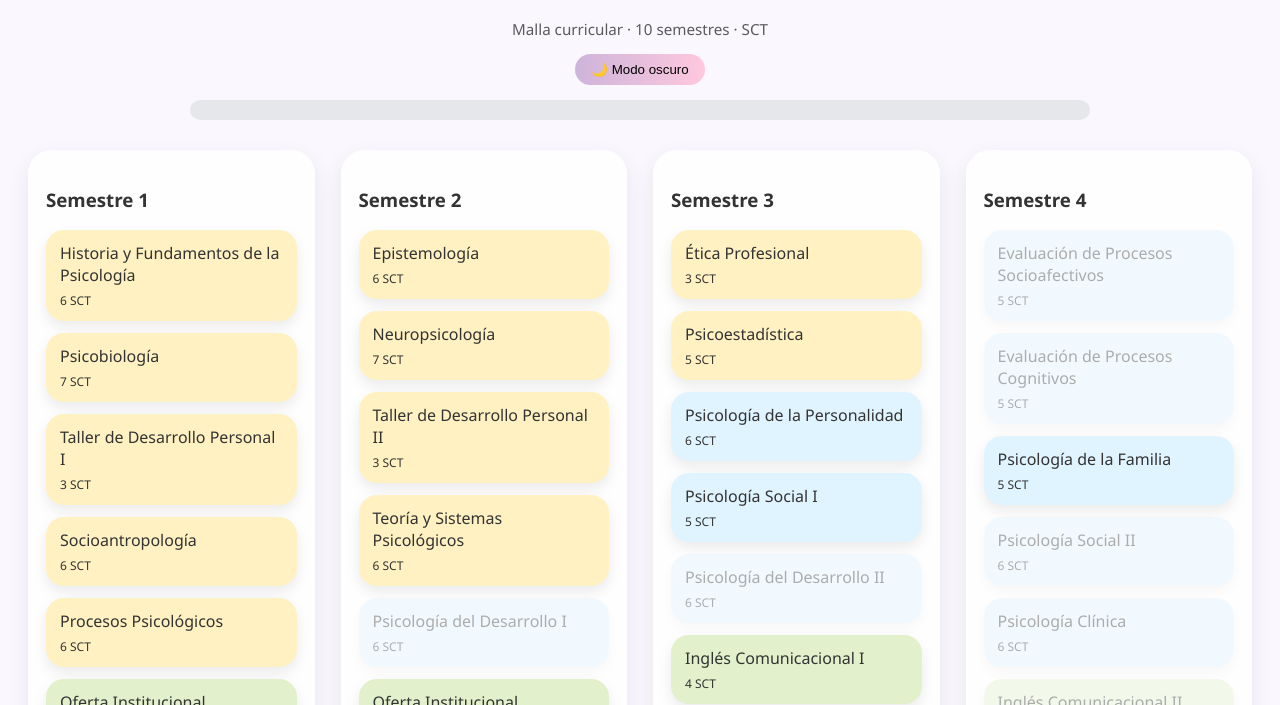
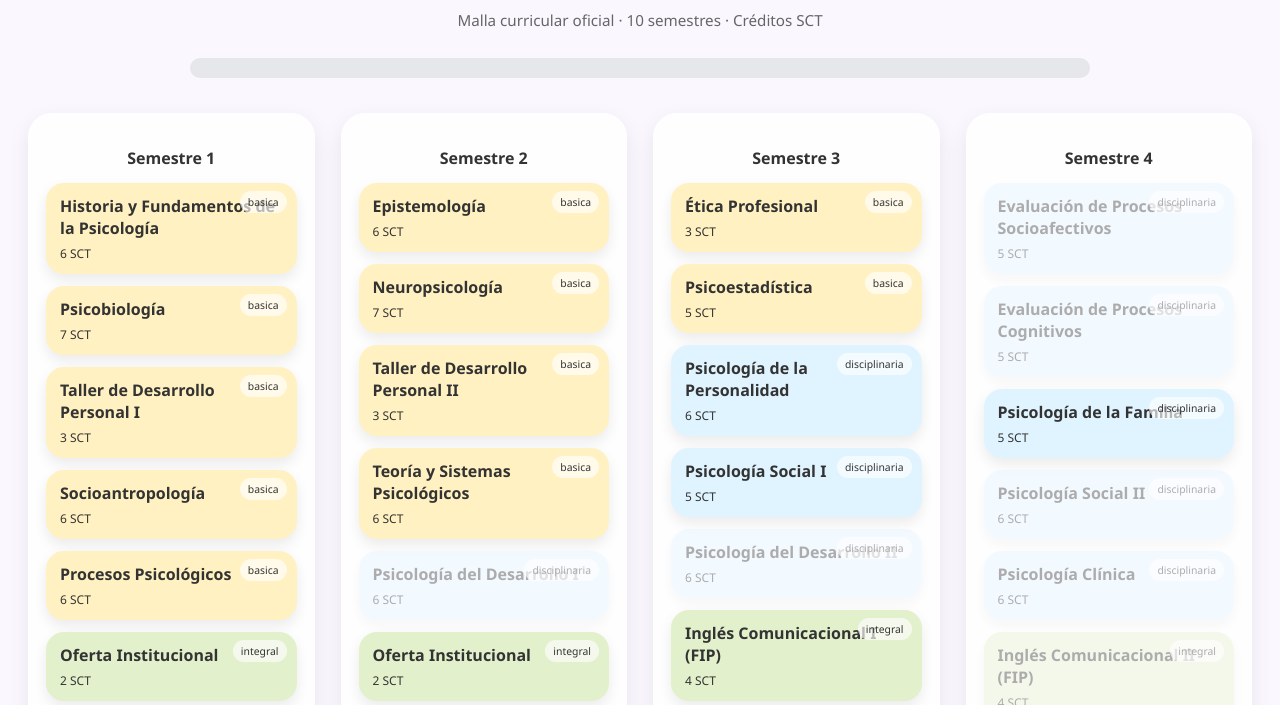
Before and after one commit to bingus036/malla-curricular-psicologia-ubb, a plain HTML site: page index.html in a window 1280 px wide. Shown: the part 95-800 px from the top of the page. Drawn offline with Linux system fonts and the light colour scheme.

Commit message:
Update index.html

```diff
--- a/index.html
+++ b/index.html
@@ -1,239 +1,305 @@
 <!DOCTYPE html>
 <html lang="es">
 <head>
-<meta charset="UTF-8">
-<meta name="viewport" content="width=device-width, initial-scale=1.0">
-<title>Malla Psicología</title>
+  <meta charset="UTF-8" />
+  <meta name="viewport" content="width=device-width, initial-scale=1.0" />
+  <title>Malla Curricular Psicología</title>
 
   <style>
-:root{
-  --basica:#fff1c1;
-  --disciplinaria:#e0f4ff;
-  --practica:#fde2e4;
-  --integral:#e2f0cb;
-  --electivos:#ede7f6;
-  --aprobado:#b7e4c7;
-  --fondo:#faf7ff;
-  --texto:#333;
-  --card:rgba(255,255,255,.85);
-}
-body.dark{
-  --fondo:#1f1f2b;
-  --texto:#f3f4f6;
-  --card:rgba(40,40,60,.9);
-}
-body{
-  font-family:Poppins,Segoe UI,sans-serif;
-  background:var(--fondo);
-  color:var(--texto);
-  padding:20px;
-  transition:.4s;
-}
-h1,h2{text-align:center}
-h2{font-weight:400;font-size:.95em;opacity:.8}
-
-.toggle{display:flex;justify-content:center;margin:15px}
-.toggle button{
-  border:none;border-radius:999px;
-  padding:8px 16px;
-  cursor:pointer;
-  background:linear-gradient(90deg,#cdb4db,#ffc8dd);
+    :root {
+      --basica: #fff1c1;
+      --disciplinaria: #e0f4ff;
+      --practica: #fde2e4;
+      --integral: #e2f0cb;
+      --electivos: #ede7f6;
+      --aprobado: #b7e4c7;
+      --fondo: #faf7ff;
     }
 
-.progress-bar{
-  max-width:900px;
-  margin:0 auto 30px;
-  background:#e5e7eb;
-  border-radius:999px;
-  height:20px;
-  overflow:hidden;
-}
-.progress{height:100%;width:0%;background:linear-gradient(90deg,#cdb4db,#ffc8dd,#ffafcc);transition:.4s}
-
-.semesters{
-  display:grid;
-  grid-template-columns:repeat(auto-fit,minmax(260px,1fr));
-  gap:26px;
-  max-width:1600px;
-  margin:auto;
+    body {
+      font-family: "Poppins", "Segoe UI", sans-serif;
+      background: var(--fondo);
+      padding: 20px;
+      color: #333;
     }
 
-.semester{
-  background:var(--card);
-  border-radius:24px;
-  padding:18px;
-  box-shadow:0 8px 22px rgba(0,0,0,.08);
+    h1 {
+      text-align: center;
+      margin-bottom: 4px;
     }
 
-.course{
-  border-radius:18px;
-  padding:12px 14px;
-  margin-bottom:12px;
-  cursor:pointer;
-  box-shadow:0 6px 14px rgba(0,0,0,.08);
-  transition:.2s;
-  position:relative;
+    h2 {
+      text-align: center;
+      font-weight: 400;
+      font-size: 0.95em;
+      margin-bottom: 28px;
+      color: #666;
     }
-.course:hover{transform:translateY(-4px)}
-.course.completed{background:var(--aprobado)!important}
-.course.locked{opacity:.4;cursor:not-allowed}
 
-.credits{font-size:.75em;margin-top:6px}
+    /* PROGRESO */
+    .progress-container {
+      max-width: 900px;
+      margin: 0 auto 35px;
+    }
 
-.tooltip{
-  position:absolute;
-  bottom:110%;
-  left:50%;
-  transform:translateX(-50%);
-  background:rgba(0,0,0,.75);
-  color:#fff;
-  padding:6px 10px;
-  border-radius:10px;
-  font-size:.7em;
-  white-space:nowrap;
-  opacity:0;
-  transition:.2s;
+    .progress-bar {
+      height: 20px;
+      background: #e5e7eb;
+      border-radius: 999px;
+      overflow: hidden;
     }
-.course:hover .tooltip{opacity:1}
+
+    .progress {
+      height: 100%;
+      width: 0%;
+      background: linear-gradient(90deg, #cdb4db, #ffc8dd, #ffafcc);
+      transition: width 0.3s;
+    }
+
+    /* SEMESTRES */
+    .semesters {
+      display: grid;
+      grid-template-columns: repeat(auto-fit, minmax(260px, 1fr));
+      gap: 26px;
+      max-width: 1500px;
+      margin: auto;
+    }
+
+    .semester {
+      background: rgba(255,255,255,0.8);
+      backdrop-filter: blur(6px);
+      border-radius: 24px;
+      padding: 18px;
+      box-shadow: 0 8px 22px rgba(0,0,0,0.08);
+    }
+
+    .semester h3 {
+      text-align: center;
+      margin-bottom: 14px;
+      font-size: 1em;
+    }
+
+    /* RAMOS */
+    .course {
+      border-radius: 18px;
+      padding: 12px 14px;
+      margin-bottom: 12px;
+      cursor: pointer;
+      box-shadow: 0 6px 14px rgba(0,0,0,0.08);
+      transition: transform 0.2s, box-shadow 0.2s, opacity 0.2s;
+      position: relative;
+    }
+
+    .course:hover {
+      transform: translateY(-3px);
+      box-shadow: 0 10px 22px rgba(0,0,0,0.15);
+    }
+
+    .course.completed {
+      background: var(--aprobado) !important;
+    }
+
+    .course.locked {
+      opacity: 0.4;
+      cursor: not-allowed;
+    }
+
+    .credits {
+      font-size: 0.75em;
+      margin-top: 6px;
+    }
+
+    .tag {
+      position: absolute;
+      top: 8px;
+      right: 10px;
+      font-size: 0.65em;
+      padding: 4px 8px;
+      border-radius: 999px;
+      background: rgba(255,255,255,0.65);
+    }
+
+    /* LEYENDA */
+    .legend {
+      max-width: 1000px;
+      margin: 35px auto 10px;
+      display: flex;
+      flex-wrap: wrap;
+      gap: 12px;
+      justify-content: center;
+      font-size: 0.8em;
+    }
+
+    .legend span {
+      padding: 6px 12px;
+      border-radius: 999px;
+    }
   </style>
 </head>
-
 <body>
 
 <h1>🧠 Psicología</h1>
-<h2>Malla curricular · 10 semestres · SCT</h2>
+<h2>Malla curricular oficial · 10 semestres · Créditos SCT</h2>
 
-<div class="toggle">
-<button onclick="toggleDark()">🌙 Modo oscuro</button>
+<div class="progress-container">
+  <div class="progress-bar">
+    <div class="progress" id="progress"></div>
+  </div>
 </div>
 
-<div class="progress-bar"><div class="progress" id="progress"></div></div>
 <div class="semesters" id="semesters"></div>
 
+<div class="legend">
+  <span style="background:var(--basica)">💛 Formación Básica</span>
+  <span style="background:var(--disciplinaria)">💙 Formación Disciplinaria</span>
+  <span style="background:var(--practica)">🩷 Formación Práctica</span>
+  <span style="background:var(--integral)">💚 Formación Integral</span>
+  <span style="background:var(--electivos)">💜 Electivos</span>
+</div>
+
 <script>
-const courses=[
-/* SEM 1 */
-{id:1,n:"Historia y Fundamentos de la Psicología",s:1,c:6,a:"basica",p:[]},
-{id:2,n:"Psicobiología",s:1,c:7,a:"basica",p:[]},
-{id:3,n:"Taller de Desarrollo Personal I",s:1,c:3,a:"basica",p:[]},
-{id:4,n:"Socioantropología",s:1,c:6,a:"basica",p:[]},
-{id:5,n:"Procesos Psicológicos",s:1,c:6,a:"basica",p:[]},
-{id:6,n:"Oferta Institucional",s:1,c:2,a:"integral",p:[]},
+  const courses = [
+    // SEMESTRE 1
+    { id: 1, name: "Historia y Fundamentos de la Psicología", semester: 1, credits: 6, area: "basica", prereq: [] },
+    { id: 2, name: "Psicobiología", semester: 1, credits: 7, area: "basica", prereq: [] },
+    { id: 3, name: "Taller de Desarrollo Personal I", semester: 1, credits: 3, area: "basica", prereq: [] },
+    { id: 4, name: "Socioantropología", semester: 1, credits: 6, area: "basica", prereq: [] },
+    { id: 5, name: "Procesos Psicológicos", semester: 1, credits: 6, area: "basica", prereq: [] },
+    { id: 6, name: "Oferta Institucional", semester: 1, credits: 2, area: "integral", prereq: [] },
 
-/* SEM 2 */
-{id:7,n:"Epistemología",s:2,c:6,a:"basica",p:[]},
-{id:8,n:"Neuropsicología",s:2,c:7,a:"basica",p:[]},
-{id:9,n:"Taller de Desarrollo Personal II",s:2,c:3,a:"basica",p:[]},
-{id:10,n:"Teoría y Sistemas Psicológicos",s:2,c:6,a:"basica",p:[]},
-{id:11,n:"Psicología del Desarrollo I",s:2,c:6,a:"disciplinaria",p:[5]},
-{id:12,n:"Oferta Institucional",s:2,c:2,a:"integral",p:[]},
+    // SEMESTRE 2
+    { id: 7, name: "Epistemología", semester: 2, credits: 6, area: "basica", prereq: [] },
+    { id: 8, name: "Neuropsicología", semester: 2, credits: 7, area: "basica", prereq: [] },
+    { id: 9, name: "Taller de Desarrollo Personal II", semester: 2, credits: 3, area: "basica", prereq: [] },
+    { id: 10, name: "Teoría y Sistemas Psicológicos", semester: 2, credits: 6, area: "basica", prereq: [] },
+    { id: 11, name: "Psicología del Desarrollo I", semester: 2, credits: 6, area: "disciplinaria", prereq: [5] },
+    { id: 12, name: "Oferta Institucional", semester: 2, credits: 2, area: "integral", prereq: [] },
 
-/* SEM 3 */
-{id:13,n:"Ética Profesional",s:3,c:3,a:"basica",p:[]},
-{id:14,n:"Psicoestadística",s:3,c:5,a:"basica",p:[]},
-{id:15,n:"Psicología de la Personalidad",s:3,c:6,a:"disciplinaria",p:[]},
-{id:16,n:"Psicología Social I",s:3,c:5,a:"disciplinaria",p:[]},
-{id:17,n:"Psicología del Desarrollo II",s:3,c:6,a:"disciplinaria",p:[11]},
-{id:18,n:"Inglés Comunicacional I",s:3,c:4,a:"integral",p:[]},
+    // SEMESTRE 3
+    { id: 13, name: "Ética Profesional", semester: 3, credits: 3, area: "basica", prereq: [] },
+    { id: 14, name: "Psicoestadística", semester: 3, credits: 5, area: "basica", prereq: [] },
+    { id: 15, name: "Psicología de la Personalidad", semester: 3, credits: 6, area: "disciplinaria", prereq: [] },
+    { id: 16, name: "Psicología Social I", semester: 3, credits: 5, area: "disciplinaria", prereq: [] },
+    { id: 17, name: "Psicología del Desarrollo II", semester: 3, credits: 6, area: "disciplinaria", prereq: [11] },
+    { id: 18, name: "Inglés Comunicacional I (FIP)", semester: 3, credits: 4, area: "integral", prereq: [] },
 
-/* SEM 4 */
-{id:19,n:"Evaluación de Procesos Socioafectivos",s:4,c:5,a:"disciplinaria",p:[15]},
-{id:20,n:"Evaluación de Procesos Cognitivos",s:4,c:5,a:"disciplinaria",p:[14]},
-{id:21,n:"Psicología de la Familia",s:4,c:5,a:"disciplinaria",p:[]},
-{id:22,n:"Psicología Social II",s:4,c:6,a:"disciplinaria",p:[16]},
-{id:23,n:"Psicología Clínica",s:4,c:6,a:"disciplinaria",p:[15,17]},
-{id:24,n:"Inglés Comunicacional II",s:4,c:4,a:"integral",p:[18]},
+    // SEMESTRE 4
+    { id: 19, name: "Evaluación de Procesos Socioafectivos", semester: 4, credits: 5, area: "disciplinaria", prereq: [15] },
+    { id: 20, name: "Evaluación de Procesos Cognitivos", semester: 4, credits: 5, area: "disciplinaria", prereq: [14] },
+    { id: 21, name: "Psicología de la Familia", semester: 4, credits: 5, area: "disciplinaria", prereq: [] },
+    { id: 22, name: "Psicología Social II", semester: 4, credits: 6, area: "disciplinaria", prereq: [16] },
+    { id: 23, name: "Psicología Clínica", semester: 4, credits: 6, area: "disciplinaria", prereq: [17,15] },
+    { id: 24, name: "Inglés Comunicacional II (FIP)", semester: 4, credits: 4, area: "integral", prereq: [18] },
 
-/* SEM 5 */
-{id:25,n:"Metodología Investigación Cualitativa",s:5,c:6,a:"disciplinaria",p:[7]},
-{id:26,n:"Psicología Educacional I",s:5,c:5,a:"disciplinaria",p:[20]},
-{id:27,n:"Psicología Organizacional I",s:5,c:5,a:"disciplinaria",p:[16]},
-{id:28,n:"Fundamentos Intervención Psicosocial",s:5,c:5,a:"disciplinaria",p:[22]},
-{id:29,n:"Psicopatología I",s:5,c:5,a:"disciplinaria",p:[23]},
-{id:30,n:"Inglés Comunicacional III",s:5,c:4,a:"integral",p:[24]},
+    // SEMESTRE 5
+    { id: 25, name: "Metodología de la Investigación Cualitativa", semester: 5, credits: 6, area: "disciplinaria", prereq: [7] },
+    { id: 26, name: "Psicología Educacional I", semester: 5, credits: 5, area: "disciplinaria", prereq: [20] },
+    { id: 27, name: "Psicología Organizacional", semester: 5, credits: 5, area: "disciplinaria", prereq: [16] },
+    { id: 28, name: "Fundamentos de la Intervención Psicosocial", semester: 5, credits: 5, area: "disciplinaria", prereq: [22] },
+    { id: 29, name: "Psicopatología I", semester: 5, credits: 5, area: "disciplinaria", prereq: [23] },
+    { id: 30, name: "Inglés Comunicacional III (FIP)", semester: 5, credits: 4, area: "integral", prereq: [24] },
 
-/* SEM 6 */
-{id:31,n:"Metodología Investigación Cuantitativa",s:6,c:6,a:"disciplinaria",p:[25,14]},
-{id:32,n:"Psicología Educacional II Prepráctica",s:6,c:5,a:"practica",p:[26]},
-{id:33,n:"Psicología Organizacional II Prepráctica",s:6,c:5,a:"practica",p:[27]},
-{id:34,n:"Psicología Comunitaria I",s:6,c:5,a:"disciplinaria",p:[28]},
-{id:35,n:"Psicopatología II",s:6,c:5,a:"disciplinaria",p:[29]},
-{id:36,n:"Inglés Comunicacional IV",s:6,c:4,a:"integral",p:[30]},
+    // SEMESTRE 6
+    { id: 31, name: "Metodología de la Investigación Cuantitativa", semester: 6, credits: 6, area: "disciplinaria", prereq: [25,14] },
+    { id: 32, name: "Psicología Educacional II Prepráctica", semester: 6, credits: 5, area: "practica", prereq: [26] },
+    { id: 33, name: "Psicología Organizacional II Prepráctica", semester: 6, credits: 5, area: "practica", prereq: [27] },
+    { id: 34, name: "Psicología Comunitaria I", semester: 6, credits: 5, area: "disciplinaria", prereq: [28] },
+    { id: 35, name: "Psicopatología II", semester: 6, credits: 5, area: "disciplinaria", prereq: [29] },
+    { id: 36, name: "Inglés Comunicacional IV (FIP)", semester: 6, credits: 4, area: "integral", prereq: [30] },
 
-/* SEM 7 */
-{id:37,n:"Actividad de Investigación I",s:7,c:7,a:"disciplinaria",p:[31]},
-{id:38,n:"Psicología Educacional III",s:7,c:5,a:"disciplinaria",p:[32]},
-{id:39,n:"Psicología Organizacional III",s:7,c:5,a:"disciplinaria",p:[33]},
-{id:40,n:"Psicología Comunitaria II Prepráctica",s:7,c:5,a:"practica",p:[34]},
-{id:41,n:"Psicoterapia",s:7,c:8,a:"disciplinaria",p:[35]},
-{id:42,n:"Formación Integral Extraprogramática",s:7,c:2,a:"integral",p:[]},
+    // SEMESTRE 7
+    { id: 37, name: "Actividad de Investigación I", semester: 7, credits: 7, area: "disciplinaria", prereq: [31] },
+    { id: 38, name: "Psicología Educacional III", semester: 7, credits: 5, area: "disciplinaria", prereq: [32] },
+    { id: 39, name: "Psicología Organizacional III", semester: 7, credits: 5, area: "disciplinaria", prereq: [33] },
+    { id: 40, name: "Psicología Comunitaria II Prepráctica", semester: 7, credits: 5, area: "practica", prereq: [34] },
+    { id: 41, name: "Psicoterapia", semester: 7, credits: 8, area: "disciplinaria", prereq: [35] },
+    { id: 42, name: "Formación Integral en Actividades Extraprogramáticas", semester: 7, credits: 2, area: "integral", prereq: [] },
 
-/* SEM 8 */
-{id:43,n:"Actividad de Investigación II",s:8,c:17,a:"disciplinaria",p:[37]},
-{id:44,n:"Integración Clínica Prepráctica",s:8,c:2,a:"practica",p:[41]},
-{id:45,n:"Psicoterapia de Grupo",s:8,c:5,a:"disciplinaria",p:[41]},
-{id:46,n:"Formación Integral Extraprogramática",s:8,c:2,a:"integral",p:[]},
-{id:47,n:"Formación Integral Extraprogramática",s:8,c:2,a:"integral",p:[]},
+    // SEMESTRE 8
+    { id: 43, name: "Actividad de Investigación II", semester: 8, credits: 17, area: "disciplinaria", prereq: [37] },
+    { id: 44, name: "Integración Clínica Prepráctica", semester: 8, credits: 2, area: "practica", prereq: [41] },
+    { id: 45, name: "Psicoterapia de Grupo", semester: 8, credits: 5, area: "disciplinaria", prereq: [41] },
+    { id: 46, name: "Formación Integral en Actividades Extraprogramáticas", semester: 8, credits: 2, area: "integral", prereq: [] },
+    { id: 47, name: "Formación Integral en Actividades Extraprogramáticas", semester: 8, credits: 2, area: "integral", prereq: [] },
 
-/* SEM 9 */
-{id:48,n:"Práctica Profesional I",s:9,c:22,a:"practica",p:["240"]},
-{id:49,n:"Electivo I",s:9,c:4,a:"electivos",p:["240"]},
-{id:50,n:"Electivo II",s:9,c:4,a:"electivos",p:["240"]},
+    // SEMESTRE 9
+    { id: 48, name: "Práctica Profesional I", semester: 9, credits: 22, area: "practica", prereq: [] },
+    { id: 49, name: "Electivo I", semester: 9, credits: 4, area: "electivos", prereq: [] },
+    { id: 50, name: "Electivo II", semester: 9, credits: 4, area: "electivos", prereq: [] },
 
-/* SEM 10 */
-{id:51,n:"Práctica Profesional II",s:10,c:22,a:"practica",p:[48]},
-{id:52,n:"Electivo III",s:10,c:4,a:"electivos",p:["240"]},
-{id:53,n:"Electivo IV",s:10,c:4,a:"electivos",p:["240"]}
+    // SEMESTRE 10
+    { id: 51, name: "Práctica Profesional II", semester: 10, credits: 22, area: "practica", prereq: [48] },
+    { id: 52, name: "Electivo III", semester: 10, credits: 4, area: "electivos", prereq: [] },
+    { id: 53, name: "Electivo IV", semester: 10, credits: 4, area: "electivos", prereq: [] }
   ];
 
-let completed=JSON.parse(localStorage.getItem("completed")||"[]");
+  const semestersDiv = document.getElementById("semesters");
+  const progressBar = document.getElementById("progress");
+  let completed = JSON.parse(localStorage.getItem("completed")) || [];
 
-function toggleDark(){document.body.classList.toggle("dark");}
+  function canUnlock(course) {
+    // Prerrequisitos por ramos
+    const courseReqsMet = course.prereq
+      .filter(p => typeof p === "number")
+      .every(p => completed.includes(p));
 
-function creditsDone(){
-  return courses.filter(c=>completed.includes(c.id))
-    .reduce((s,c)=>s+c.c,0);
+    // Prerrequisito por créditos SCT (ej: 240 SCT aprobados)
+    const creditReq = course.prereq.find(p => typeof p === "string" && p.includes("SCT"));
+    if (creditReq) {
+      const requiredCredits = parseInt(creditReq);
+      const earnedCredits = courses
+        .filter(c => completed.includes(c.id))
+        .reduce((s, c) => s + c.credits, 0);
+      if (earnedCredits < requiredCredits) return false;
     }
 
-function canUnlock(c){
-  if(c.p.includes("240")) return creditsDone()>=240;
-  return c.p.every(p=>completed.includes(p));
+    return courseReqsMet;
   }
 
-function render(){
-  const cont=document.getElementById("semesters");
-  cont.innerHTML="";
-  for(let s=1;s<=10;s++){
-    const box=document.createElement("div");
-    box.className="semester";
-    box.innerHTML=`<h3>Semestre ${s}</h3>`;
-    courses.filter(c=>c.s===s).forEach(c=>{
-      const d=document.createElement("div");
-      d.className="course";
-      d.style.background=`var(--${c.a})`;
-      if(!canUnlock(c)&&!completed.includes(c.id))d.classList.add("locked");
-      if(completed.includes(c.id))d.classList.add("completed");
-
-      d.onclick=()=>{
-        if(d.classList.contains("locked"))return;
-        completed.includes(c.id)
-          ? completed=completed.filter(i=>i!==c.id)
-          : completed.push(c.id);
-        localStorage.setItem("completed",JSON.stringify(completed));
-        render();
-      };
-
-      d.innerHTML=`${c.n}<div class="credits">${c.c} SCT</div>
-      ${c.p.length?`<div class="tooltip">Prerrequisitos pendientes</div>`:""}`;
-      box.appendChild(d);
-    });
-    cont.appendChild(box);
+  function updateProgress() {
+    const total = courses.reduce((s, c) => s + c.credits, 0);
+    const done = courses.filter(c => completed.includes(c.id)).reduce((s, c) => s + c.credits, 0);
+    progressBar.style.width = (done / total) * 100 + "%";
+    progressBar.title = `${done} / ${total} SCT`;
   }
 
-  const total=courses.reduce((s,c)=>s+c.c,0);
-  document.getElementById("progress").style.width=(creditsDone()/total*100)+"%";
+  function render() {
+    semestersDiv.innerHTML = "";
+    for (let s = 1; s <= 10; s++) {
+      const sem = document.createElement("div");
+      sem.className = "semester";
+      sem.innerHTML = `<h3>Semestre ${s}</h3>`;
+
+      courses.filter(c => c.semester === s).forEach(course => {
+        const div = document.createElement("div");
+        div.className = "course";
+        div.style.background = `var(--${course.area})`;
+        if (!canUnlock(course)) div.classList.add("locked");
+        if (completed.includes(course.id)) div.classList.add("completed");
+
+        div.innerHTML = `
+          <strong>${course.name}</strong>
+          <div class="credits">${course.credits} SCT</div>
+          <span class="tag">${course.area}</span>
+        `;
+
+        div.onclick = () => {
+          if (!canUnlock(course)) return;
+          completed = completed.includes(course.id)
+            ? completed.filter(id => id !== course.id)
+            : [...completed, course.id];
+          localStorage.setItem("completed", JSON.stringify(completed));
+          render();
+          updateProgress();
+        };
+        sem.appendChild(div);
+      });
+      semestersDiv.appendChild(sem);
     }
+  }
+
   render();
+  updateProgress();
 </script>
 
 </body>
```
Lines whose indentation alone changed are shown as unchanged.
